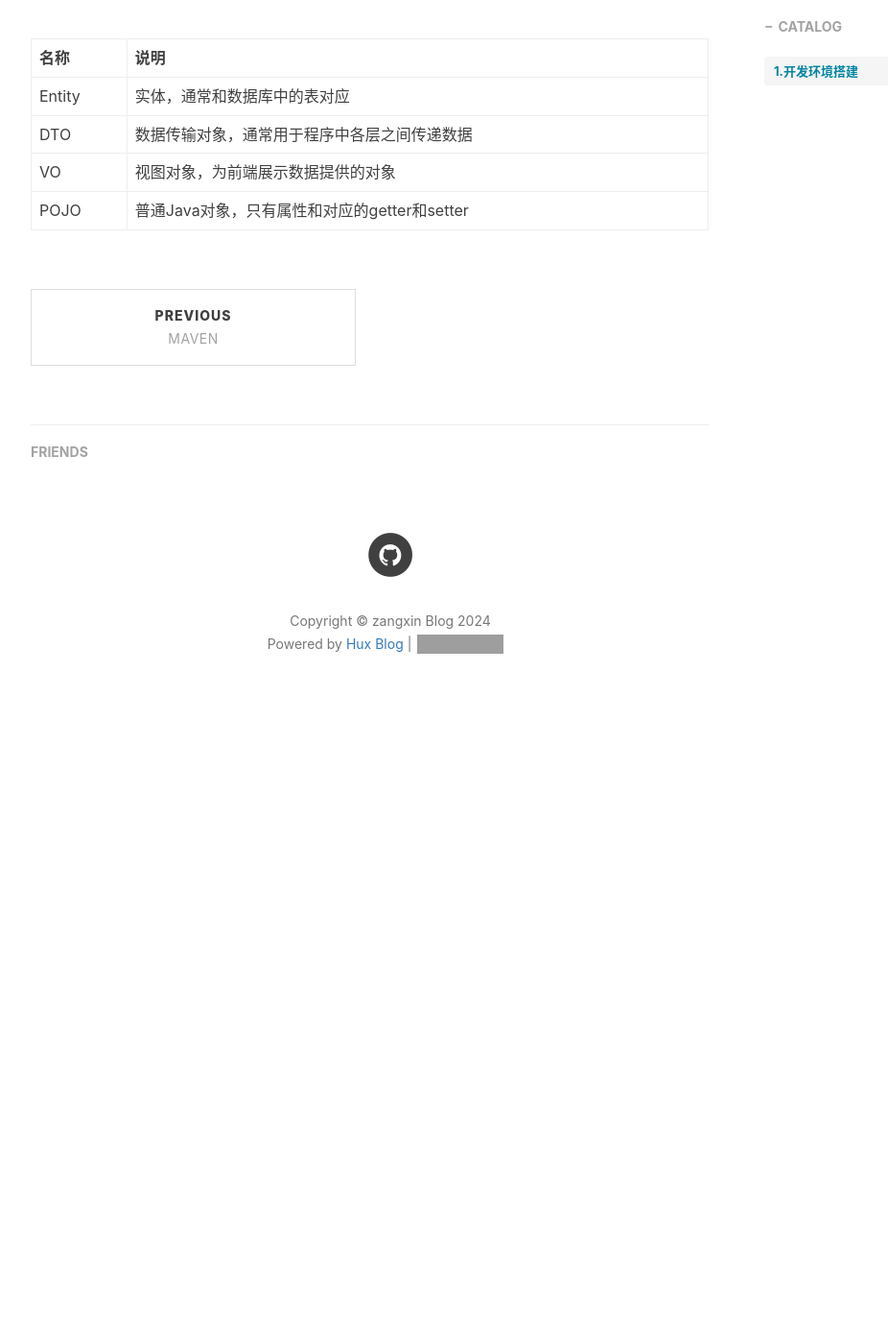
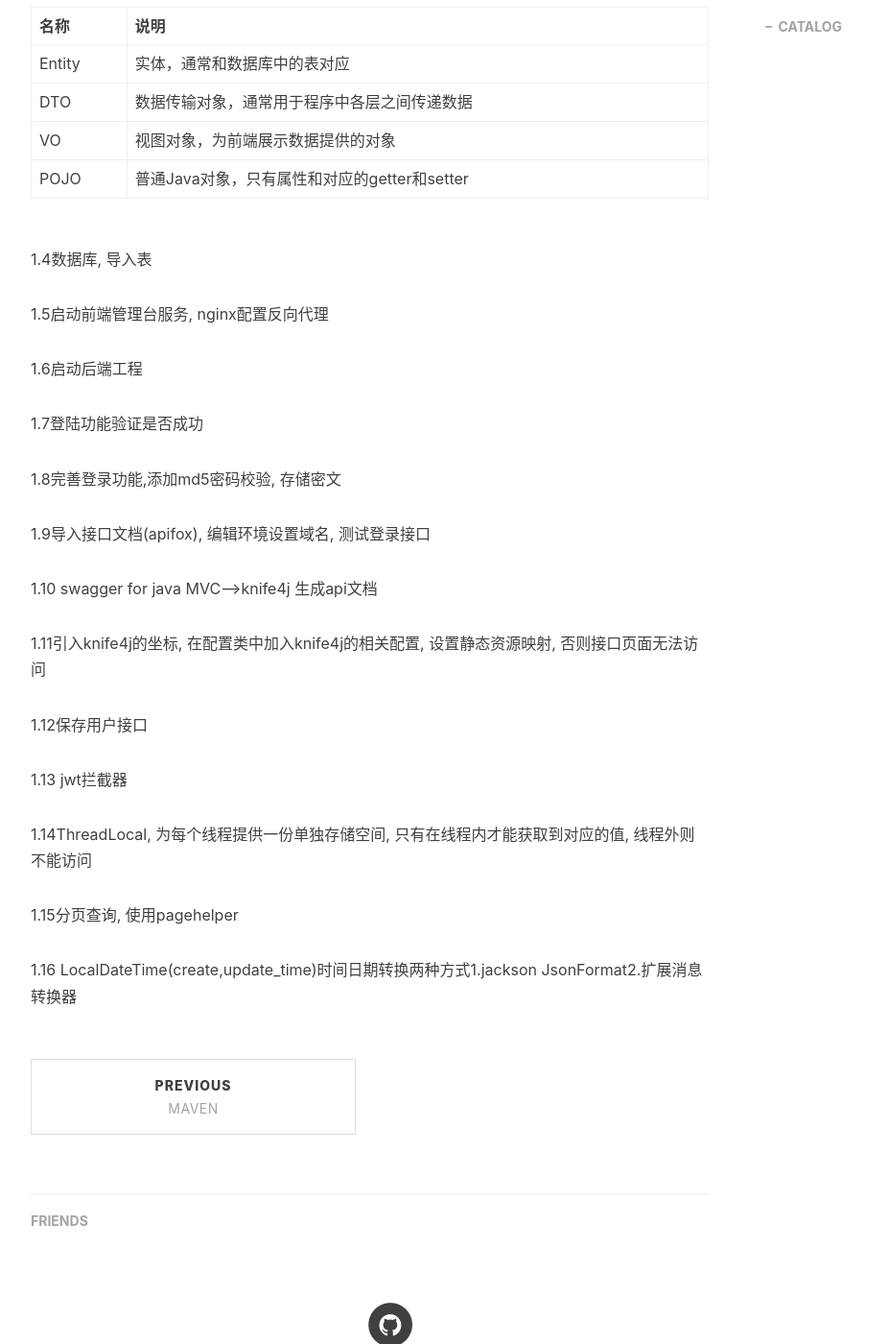
Before and after one commit to zangxin51/zangxin51.github.io, a Jekyll site: the page built from _posts/2024-08-07-cangqiongwaimai.markdown, in a window 1280 px wide and 1400 px high, scrolled down 819 px. Shown: the whole window at 96% size, without its empty margins (233-1159 px from the left). Built offline with Jekyll 4.4.1, drawn with Linux system fonts in a browser that asks for light colours; nearby versions of some CDN libraries; comment, search, counter and statistics services are not loaded; before the commit the page ends 1594 px from its top, so only the background shows below that; grey boxes are pictures that could not be loaded.

Commit message:
Update 2024-08-07-cangqiongwaimai.markdown

```diff
--- a/_posts/2024-08-07-cangqiongwaimai.markdown
+++ b/_posts/2024-08-07-cangqiongwaimai.markdown
@@ -11,9 +11,7 @@ tags:
 
 
 
-
-
-# 1.开发环境搭建
+苍穹外卖总结
 
 前端: 管理端web 和用户端(小程序)
 
@@ -31,3 +29,29 @@ tags:
 | DTO      | 数据传输对象，通常用于程序中各层之间传递数据 |
 | VO       | 视图对象，为前端展示数据提供的对象           |
 | POJO     | 普通Java对象，只有属性和对应的getter和setter |
+
+1.4数据库, 导入表
+
+1.5启动前端管理台服务, nginx配置反向代理
+
+1.6启动后端工程
+
+1.7登陆功能验证是否成功
+
+1.8完善登录功能,添加md5密码校验, 存储密文
+
+1.9导入接口文档(apifox), 编辑环境设置域名, 测试登录接口
+
+1.10 swagger for java MVC-->knife4j 生成api文档
+
+1.11引入knife4j的坐标, 在配置类中加入knife4j的相关配置, 设置静态资源映射, 否则接口页面无法访问
+
+1.12保存用户接口
+
+1.13 jwt拦截器
+
+1.14ThreadLocal, 为每个线程提供一份单独存储空间, 只有在线程内才能获取到对应的值, 线程外则不能访问
+
+1.15分页查询, 使用pagehelper
+
+1.16 LocalDateTime(create,update_time)时间日期转换两种方式1.jackson JsonFormat2.扩展消息转换器
```
